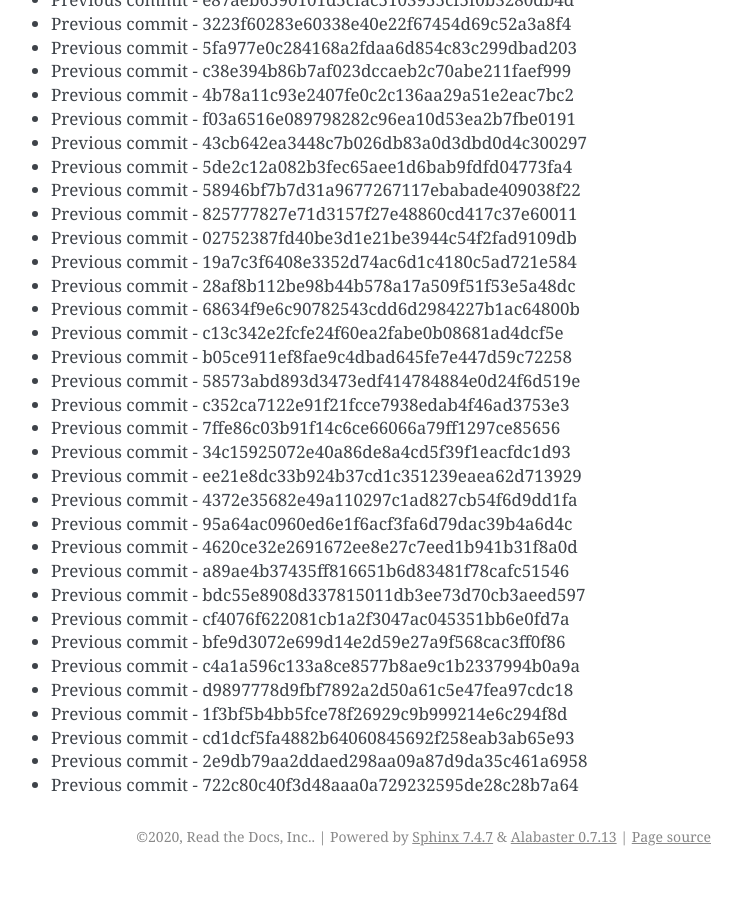
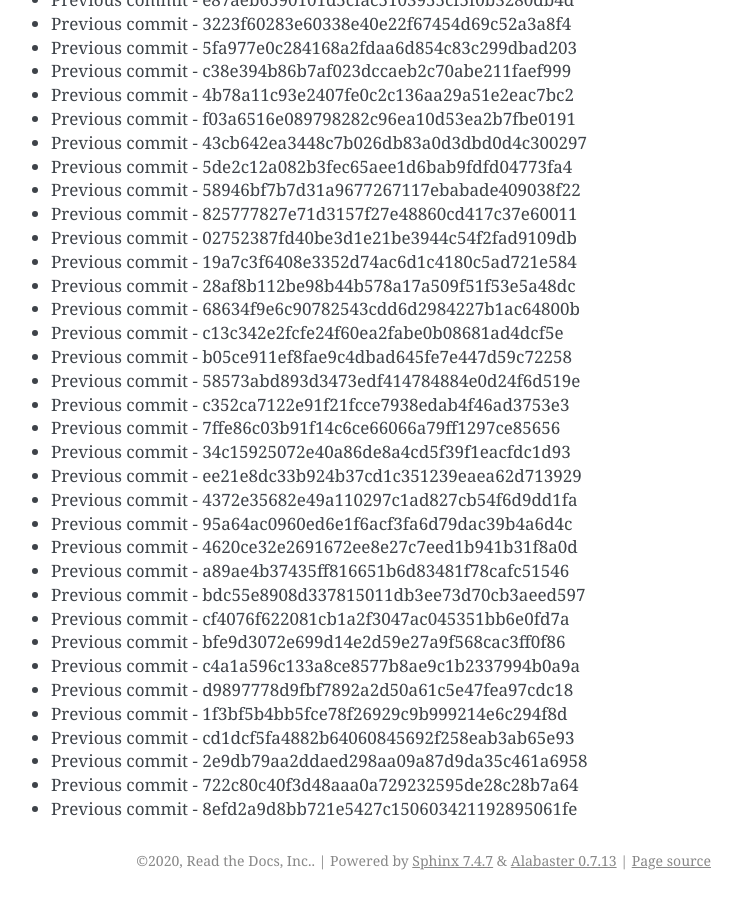
Before and after one commit to readthedocs/rtd-git-stresstest, a Sphinx documentation site: the page built from docs/updates.rst, in a window 1280 px wide and 900 px high, scrolled down 49106 px. Shown: the whole window, without its empty margins (399-1141 px from the left). Built offline with Sphinx 7.4.7, drawn with Linux system fonts in a browser that asks for light colours; before the commit the page ends 49982 px from its top, so only the background shows below that.

Commit message:
Generating commit from previous: 8efd2a9d8bb721e5427c150603421192895061fe

```diff
--- a/docs/updates.rst
+++ b/docs/updates.rst
@@ -2095,3 +2095,4 @@ It can be tested for any performance characteristics.
 * Previous commit - cd1dcf5fa4882b64060845692f258eab3ab65e93
 * Previous commit - 2e9db79aa2ddaed298aa09a87d9da35c461a6958
 * Previous commit - 722c80c40f3d48aaa0a729232595de28c28b7a64
+* Previous commit - 8efd2a9d8bb721e5427c150603421192895061fe
```
